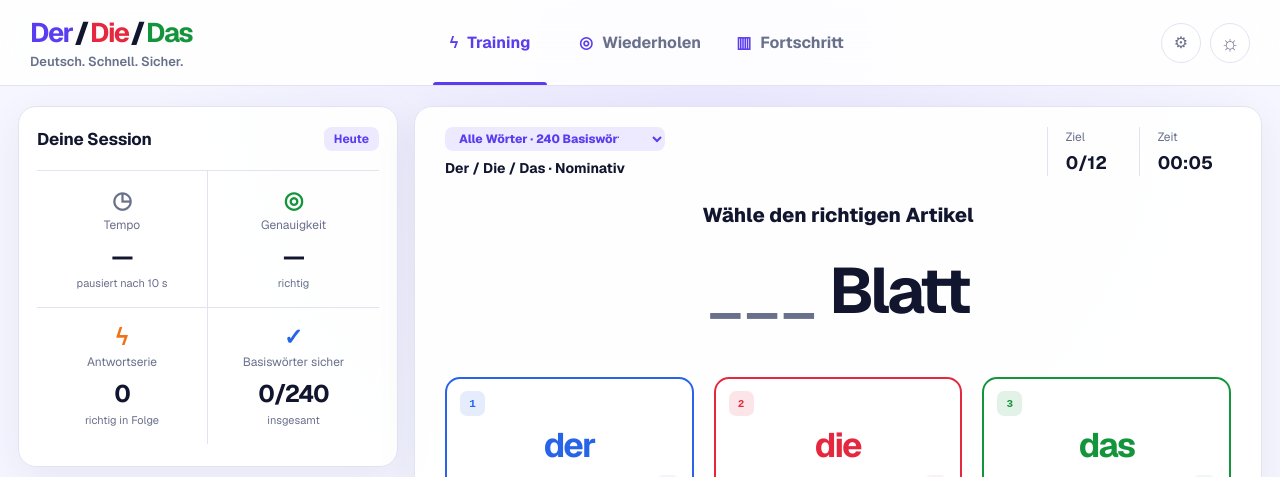
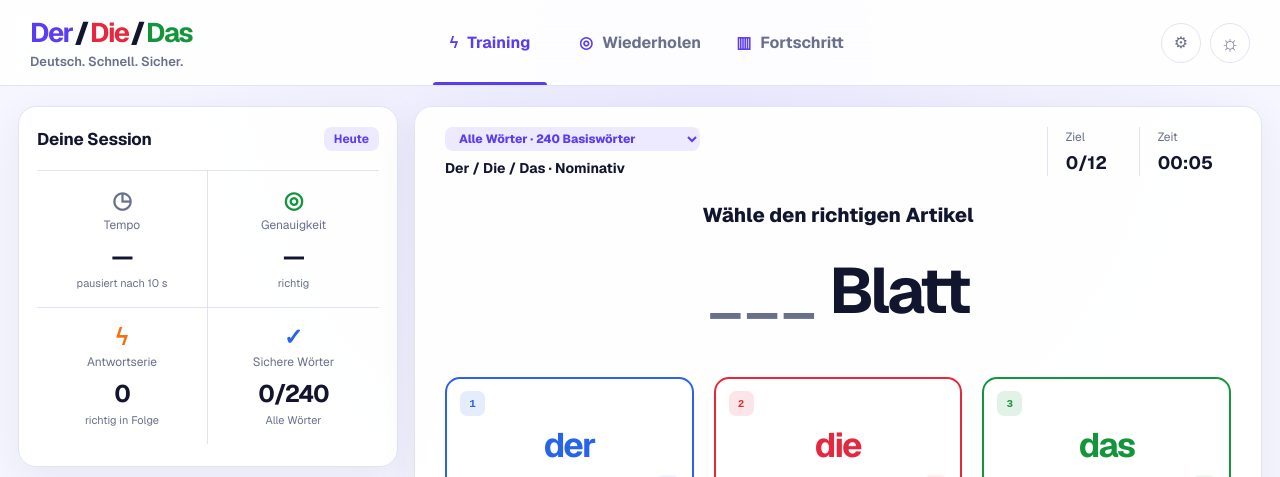
Before and after one commit to grammatik-trainer/grammatik-trainer.github.io, a Next.js app: page / in a window 1280 px wide. Shown: the top 477 px of the page. Built offline with nearby package versions, Linux system fonts and the light colour scheme.

Commit message:
Scope the session word counter to the selected category

```diff
--- a/app/components/trainer-app.tsx
+++ b/app/components/trainer-app.tsx
@@ -513,7 +513,7 @@ export function TrainerApp({ initialView = "training", initialCategory }: { init
                   <div><Icon>◷</Icon><span>Tempo</span><strong>{formatSeconds(sessionAverage)}</strong><small>pausiert nach 10 s</small></div>
                   <div><Icon>◎</Icon><span>Genauigkeit</span><strong>{session.answered ? `${sessionAccuracy}%` : "—"}</strong><small>richtig</small></div>
                   <div><Icon>ϟ</Icon><span>Antwortserie</span><strong>{session.streak}</strong><small>richtig in Folge</small></div>
-                  <div><Icon>✓</Icon><span>Basiswörter sicher</span><strong>{masteredCount}/{nouns.length}</strong><small>insgesamt</small></div>
+                  <div><Icon>✓</Icon><span>Sichere Wörter</span><strong>{currentMastered}/{pool.length}</strong><small>{currentCategory.label}</small></div>
                 </div>
               </section>
 
--- a/app/globals.css
+++ b/app/globals.css
@@ -99,7 +99,7 @@ main { width: min(1480px, calc(100% - 36px)); margin: 0 auto; padding: 20px 0 34
 
 .trainer-card { grid-area: trainer; min-height: 548px; display: flex; flex-direction: column; padding: 20px 30px 24px; overflow: hidden; }
 .trainer-meta { display: flex; align-items: flex-start; justify-content: space-between; gap: 20px; }.trainer-meta > div:first-child { display: grid; gap: 8px; justify-items: start; }.trainer-meta strong { font-size: 14px; }
-.category-picker select { min-height: 24px; max-width: 220px; padding: 3px 30px 3px 10px; border: 0; border-radius: 8px; background-color: var(--violet-soft); color: var(--violet); font-size: 12px; font-weight: 750; cursor: pointer; }
+.category-picker select { min-height: 24px; max-width: 280px; padding: 3px 30px 3px 10px; border: 0; border-radius: 8px; background-color: var(--violet-soft); color: var(--violet); font-size: 12px; font-weight: 750; cursor: pointer; }
 .question-meta { display: flex; }.question-meta > span { min-width: 92px; display: grid; gap: 6px; padding: 2px 18px; border-left: 1px solid var(--line); color: var(--muted); font-size: 12px; }.question-meta strong { color: var(--ink); font-size: 18px; }
 .prompt { min-height: 190px; display: flex; align-items: center; justify-content: flex-end; flex-direction: column; padding-top: 18px; text-align: center; }.prompt p { margin: 0 0 21px; font-size: 20px; font-weight: 750; }.prompt h1 { margin: 0; font-size: clamp(45px, 5vw, 66px); letter-spacing: -3px; }.prompt h1 span { color: var(--muted); font-weight: 500; letter-spacing: 1px; }.hint { height: 25px; margin-top: 10px; color: var(--muted); font-size: 13px; opacity: 0; transition: opacity .15s; }.hint.visible { opacity: 1; }
 .answers { display: grid; grid-template-columns: repeat(3, 1fr); gap: 20px; margin-top: 10px; }
```
Also changed, not shown: 1 other file (tests, documents, lock files or other folders).
